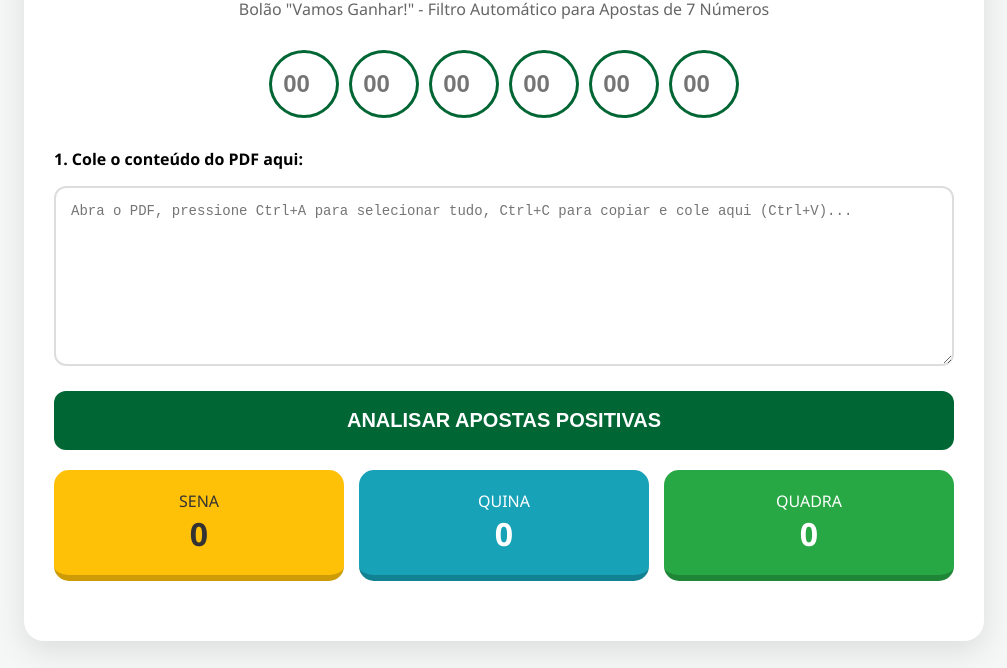
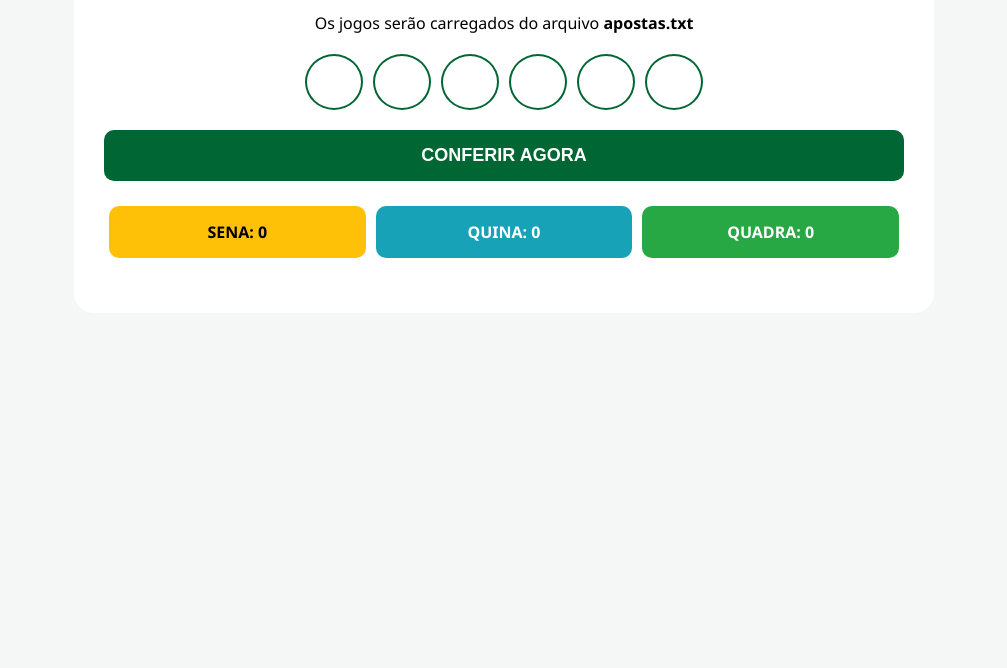
Before and after one commit to bourg-projects/bolao_mega, a plain HTML site: page index.html in a window 1280 px wide. Shown: the part 132-800 px from the top of the page, without its empty margins (136-1143 px from the left). Drawn offline with Linux system fonts and the light colour scheme.

Commit message:
Update index.html

```diff
--- a/index.html
+++ b/index.html
@@ -3,130 +3,77 @@
 <head>
     <meta charset="UTF-8">
     <meta name="viewport" content="width=device-width, initial-scale=1.0">
-    <title>Conferidor Oficial - Bolão Vamos Ganhar!</title>
+    <title>Conferidor Automático - Bolão Vamos Ganhar!</title>
     <style>
-        :root {
-            --primary: #006633;
-            --secondary: #28a745;
-            --accent: #ffc107;
-            --bg: #f4f7f6;
-        }
-        body { font-family: 'Segoe UI', Roboto, sans-serif; background: var(--bg); margin: 0; padding: 20px; }
-        .container { max-width: 900px; margin: auto; background: white; padding: 30px; border-radius: 20px; box-shadow: 0 10px 30px rgba(0,0,0,0.1); }
-        h1 { color: var(--primary); text-align: center; margin-bottom: 5px; }
-        .subtitle { text-align: center; color: #666; margin-bottom: 30px; }
-
-        /* Estilo dos inputs redondos */
-        .draw-inputs { display: flex; justify-content: center; gap: 10px; margin-bottom: 30px; flex-wrap: wrap; }
-        .draw-inputs input { width: 60px; height: 60px; text-align: center; font-size: 24px; font-weight: bold; border: 3px solid var(--primary); border-radius: 50%; outline: none; transition: 0.3s; }
-        .draw-inputs input:focus { background: var(--primary); color: white; }
-
-        textarea { width: 100%; height: 180px; border: 2px solid #ddd; border-radius: 12px; padding: 15px; font-family: monospace; font-size: 14px; box-sizing: border-box; transition: 0.3s; }
-        textarea:focus { border-color: var(--primary); outline: none; }
-
-        button { width: 100%; padding: 18px; background: var(--primary); color: white; border: none; border-radius: 12px; font-size: 20px; font-weight: bold; cursor: pointer; margin: 20px 0; transition: 0.3s; }
-        button:hover { background: #004d26; transform: translateY(-2px); box-shadow: 0 5px 15px rgba(0,102,51,0.3); }
-
-        /* Painel de Estatísticas */
-        .stats-grid { display: grid; grid-template-columns: repeat(3, 1fr); gap: 15px; margin-bottom: 30px; }
-        .stat-card { padding: 20px; border-radius: 15px; text-align: center; color: white; border-bottom: 6px solid rgba(0,0,0,0.2); }
-        .sena { background: var(--accent); color: #333; }
+        :root { --primary: #006633; --bg: #f4f7f6; }
+        body { font-family: 'Segoe UI', sans-serif; background: var(--bg); padding: 20px; text-align: center; }
+        .container { max-width: 800px; margin: auto; background: white; padding: 30px; border-radius: 20px; shadow: 0 10px 30px rgba(0,0,0,0.1); }
+        .draw-inputs { display: flex; justify-content: center; gap: 10px; margin: 20px 0; }
+        input { width: 50px; height: 50px; text-align: center; font-size: 20px; border: 2px solid var(--primary); border-radius: 50%; }
+        button { width: 100%; padding: 15px; background: var(--primary); color: white; border: none; border-radius: 10px; font-size: 18px; cursor: pointer; font-weight: bold; }
+        .stats { display: flex; justify-content: space-around; margin: 20px 0; }
+        .stat { padding: 15px; border-radius: 10px; color: white; flex: 1; margin: 5px; font-weight: bold; }
+        .sena { background: #ffc107; color: black; }
         .quina { background: #17a2b8; }
-        .quadra { background: var(--secondary); }
-        .stat-card span { font-size: 32px; display: block; font-weight: bold; }
-
-        /* Lista de Resultados Positivos */
-        .positive-results { margin-top: 20px; }
-        .bet-row { background: #fff; border: 1px solid #eee; padding: 15px; border-radius: 10px; margin-bottom: 10px; display: flex; flex-direction: column; border-left: 8px solid #ccc; }
-        .bet-row.win6 { border-left-color: var(--accent); background: #fffdf0; }
-        .bet-row.win5 { border-left-color: #17a2b8; background: #f0f9ff; }
-        .bet-row.win4 { border-left-color: var(--secondary); background: #f4fff6; }
-
-        .number-ball { display: inline-block; width: 32px; height: 32px; line-height: 32px; text-align: center; border-radius: 50%; background: #eee; margin: 3px; font-weight: bold; font-size: 14px; }
-        .hit { background: var(--primary); color: white; transform: scale(1.1); box-shadow: 0 2px 5px rgba(0,0,0,0.2); }
-
-        .bet-header { display: flex; justify-content: space-between; align-items: center; margin-bottom: 10px; font-weight: bold; }
-        .badge { padding: 5px 10px; border-radius: 5px; font-size: 12px; text-transform: uppercase; }
+        .quadra { background: #28a745; }
+        .bet-card { text-align: left; background: #f9f9f9; padding: 15px; border-radius: 8px; margin-top: 10px; border-left: 5px solid var(--primary); }
+        .hit { background: var(--primary); color: white; border-radius: 50%; padding: 2px 8px; font-weight: bold; }
     </style>
 </head>
 <body>
 
 <div class="container">
-    <h1>Conferidor Mega Virada 2955</h1>
-    <p class="subtitle">Bolão "Vamos Ganhar!" - Filtro Automático para Apostas de 7 Números</p>
+    <h1>Conferidor Automático</h1>
+    <p>Os jogos serão carregados do arquivo <strong>apostas.txt</strong></p>
 
     <div class="draw-inputs">
-        <input type="number" id="n1" min="1" max="60" placeholder="00">
-        <input type="number" id="n2" min="1" max="60" placeholder="00">
-        <input type="number" id="n3" min="1" max="60" placeholder="00">
-        <input type="number" id="n4" min="1" max="60" placeholder="00">
-        <input type="number" id="n5" min="1" max="60" placeholder="00">
-        <input type="number" id="n6" min="1" max="60" placeholder="00">
+        <input type="number" id="n1"> <input type="number" id="n2"> <input type="number" id="n3">
+        <input type="number" id="n4"> <input type="number" id="n5"> <input type="number" id="n6">
     </div>
 
-    <p><strong>1. Cole o conteúdo do PDF aqui:</strong></p>
-    <textarea id="pdf_text" placeholder="Abra o PDF, pressione Ctrl+A para selecionar tudo, Ctrl+C para copiar e cole aqui (Ctrl+V)..."></textarea>
+    <button onclick="conferirAutomatico()">CONFERIR AGORA</button>
 
-    <button onclick="checkBets()">ANALISAR APOSTAS POSITIVAS</button>
-
-    <div class="stats-grid">
-        <div class="stat-card sena">SENA<span id="res6">0</span></div>
-        <div class="stat-card quina">QUINA<span id="res5">0</span></div>
-        <div class="stat-card quadra">QUADRA<span id="res4">0</span></div>
+    <div class="stats">
+        <div class="stat sena">SENA: <span id="res6">0</span></div>
+        <div class="stat quina">QUINA: <span id="res5">0</span></div>
+        <div class="stat quadra">QUADRA: <span id="res4">0</span></div>
     </div>
 
-    <div id="results_area" class="positive-results">
-        </div>
+    <div id="lista_premios"></div>
 </div>
 
 <script>
-function checkBets() {
-    const draw = [];
+async function conferirAutomatico() {
+    const sorteados = [];
     for(let i=1; i<=6; i++) {
         const val = parseInt(document.getElementById('n'+i).value);
-        if(!isNaN(val)) draw.push(val);
+        if(!isNaN(val)) sorteados.push(val);
     }
-    if(draw.length < 6) { alert("Por favor, preencha os 6 números sorteados!"); return; }
+    if(sorteados.length < 6) { alert("Insira os 6 números sorteados"); return; }
 
-    const text = document.getElementById('pdf_text').value;
-    // Regex para encontrar o ID do jogo e os números (considerando 7 dezenas)
+    try {
+        // Busca o arquivo txt que você subiu para o GitHub
+        const response = await fetch('apostas.txt');
+        const texto = await response.text();
+
         const regex = /(\d{4})\)\s*([\d\s\n]+?)(?=\s*\d{4}\)|$)/g;
-
         let m;
         let counts = { 6: 0, 5: 0, 4: 0 };
-    let html = "<h2>🎯 Resultados Positivos:</h2>";
-    let found = false;
+        let html = "<h2>Apostas Premiadas:</h2>";
 
-    while ((m = regex.exec(text)) !== null) {
+        while ((m = regex.exec(texto)) !== null) {
             const id = m[1];
-        // Limpa o texto e extrai apenas as dezenas
-        const nums = m[2].replace(/[^\d\s]/g, '').trim().split(/\s+/).map(Number).filter(n => n > 0 && n <= 60);
+            const nums = m[2].replace(/[^\d\s]/g, '').trim().split(/\s+/).map(Number).filter(n => n > 0);
 
             if (nums.length >= 7) {
-            const hits = nums.filter(n => draw.includes(n));
+                const hits = nums.filter(n => sorteados.includes(n));
                 const total = hits.length;
 
                 if (total >= 4) {
-                found = true;
-                const winType = total >= 6 ? 6 : total;
-                counts[winType]++;
-
-                const typeName = total >= 6 ? "SENA" : (total === 5 ? "QUINA" : "QUADRA");
-                const winClass = "win" + winType;
-
-                let ballsHtml = "";
-                nums.forEach(n => {
-                    const isHit = draw.includes(n) ? "hit" : "";
-                    ballsHtml += `<span class="number-ball ${isHit}">${n.toString().padStart(2, '0')}</span>`;
-                });
-
-                html += `
-                <div class="bet-row ${winClass}">
-                    <div class="bet-header">
-                        <span>JOGO ${id}</span>
-                        <span class="badge">${typeName} (${total} ACERTOS)</span>
-                    </div>
-                    <div>${ballsHtml}</div>
+                    counts[total >= 6 ? 6 : total]++;
+                    html += `<div class="bet-card">
+                        <strong>Jogo ${id}:</strong> ${nums.map(n => sorteados.includes(n) ? `<span class="hit">${n}</span>` : n).join(' ')}
+                        (Total: ${total})
                     </div>`;
                 }
             }
@@ -135,9 +82,12 @@ function checkBets() {
         document.getElementById('res6').innerText = counts[6];
         document.getElementById('res5').innerText = counts[5];
         document.getElementById('res4').innerText = counts[4];
-    document.getElementById('results_area').innerHTML = found ? html : "<p style='text-align:center; color:#999;'>Nenhuma aposta positiva encontrada nesta busca.</p>";
+        document.getElementById('lista_premios').innerHTML = html;
+
+    } catch (err) {
+        alert("Erro ao carregar o arquivo apostas.txt. Verifique se ele está no GitHub.");
+    }
 }
 </script>
-
 </body>
 </html>
```
Lines whose indentation alone changed are shown as unchanged.
